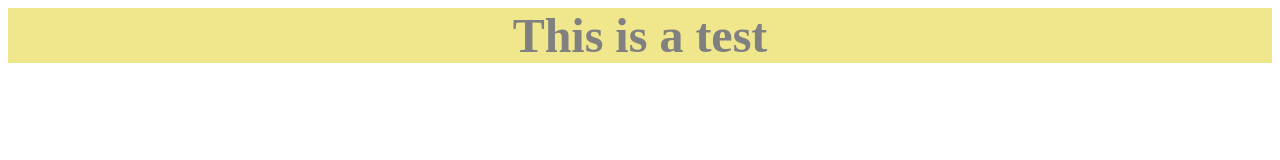
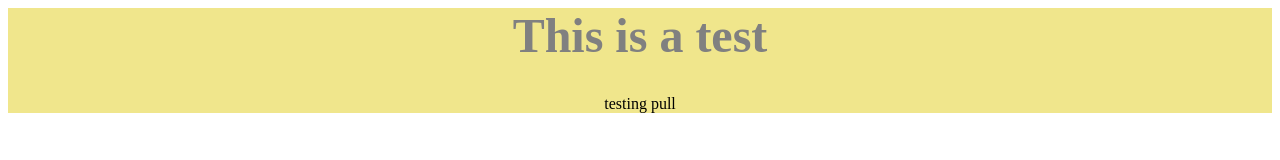
Before and after one commit to CLanham01/testing, a plain HTML site: page index.html in a window 1280 px wide. Drawn offline with Linux system fonts and the light colour scheme.

Commit message:
Update index.html
testing pull <p> tag

```diff
--- a/index.html
+++ b/index.html
@@ -8,6 +8,7 @@
 <body>
     <div>
         <h1>This is a test</h1>
+        <p> testing pull</p>
     </div>
 </body>
 
```
